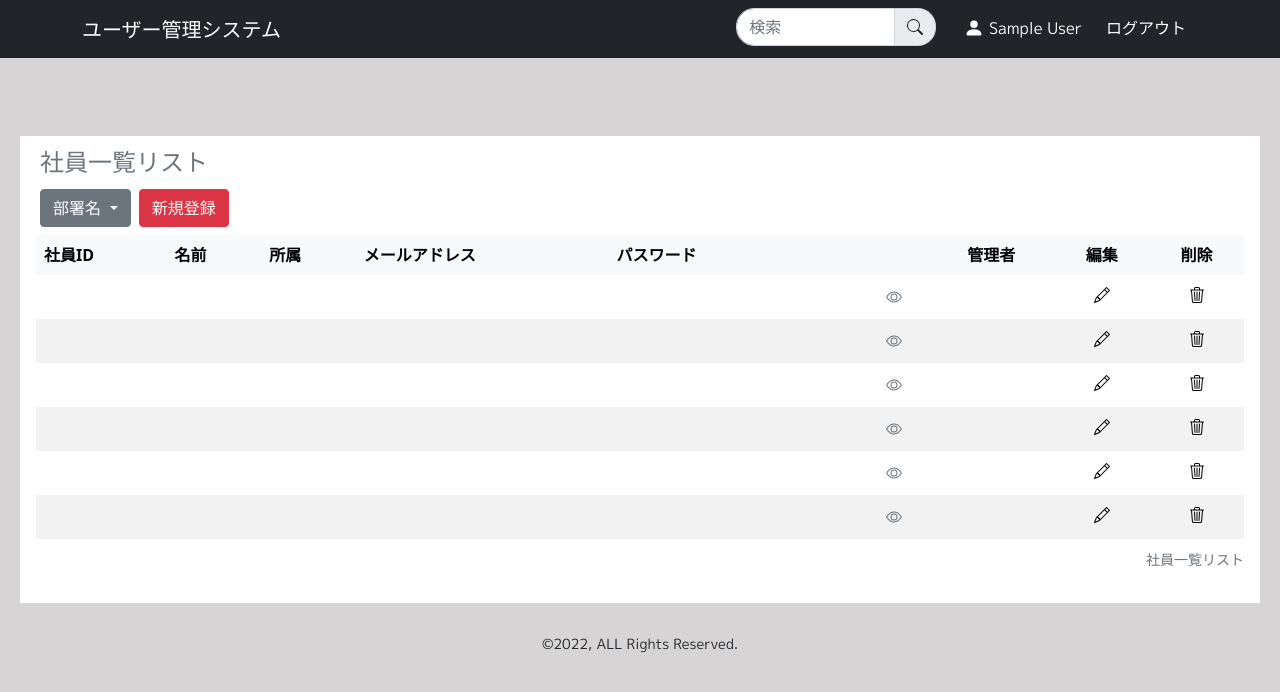
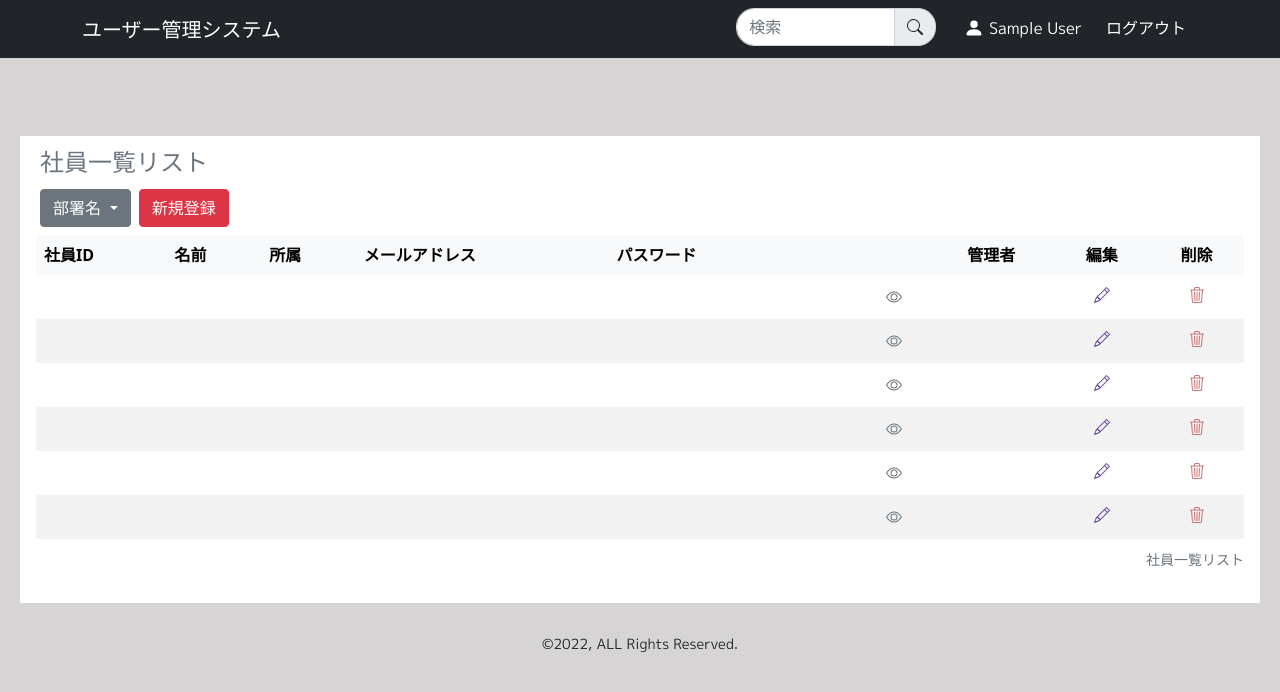
Before and after one commit to yantyal/my_project, a Flask app: page /user/list in a window 1280 px wide. Shown: the top 692 px of the page. Run offline with Flask 2, Linux system fonts and the light colour scheme; the visitor is signed in with stand-in values (Sample User, id 1); parts of the project's set-up code (start-up, migrations or seed data) failed here and were passed over; some libraries are stand-ins or nearby versions.

Commit message:
管理者・編集・削除ボタンに色付け

```diff
--- a/my_app/static/css/style.css
+++ b/my_app/static/css/style.css
@@ -3,6 +3,8 @@
     --body-bg-color: rgba(204, 202, 202, 0.8);
     --bg-transparent: rgba(0, 0, 0, 0);
     --container-border: rgb(205, 204, 204);
+    --edit-btn-color: rgba(90, 50, 155, 0.9);
+    --delete-btn-color: rgba(199, 99, 99, 0.9);
 }
 a,
 p,
@@ -77,8 +79,11 @@ body{
     z-index: 2;
     transition: all 0.5s;
 }
-.btn-item svg{
-    color: black;
+.edit-btn-color{
+    color: var(--edit-btn-color);
+}
+.delete-btn-color{
+    color: var(--delete-btn-color);
 }
 
 /* 新規登録 */
--- a/my_app/templates/list.html
+++ b/my_app/templates/list.html
@@ -18,13 +18,13 @@
             <path d="M8.982 1.566a1.13 1.13 0 0 0-1.96 0L.165 13.233c-.457.778.091 1.767.98 1.767h13.713c.889 0 1.438-.99.98-1.767L8.982 1.566zM8 5c.535 0 .954.462.9.995l-.35 3.507a.552.552 0 0 1-1.1 0L7.1 5.995A.905.905 0 0 1 8 5zm.002 6a1 1 0 1 1 0 2 1 1 0 0 1 0-2z"/>
         </symbol>
     </svg>
-    <svg xmlns="http://www.w3.org/2000/svg" width="16" height="16" fill="currentColor" class="bi bi-pencil" style="display: none;" viewBox="0 0 16 16">
-        <symbol id="edit">
+    <svg xmlns="http://www.w3.org/2000/svg" style="display: none;">
+        <symbol id="edit" fill="currentColor" viewBox="0 0 16 16">
             <path d="M12.146.146a.5.5 0 0 1 .708 0l3 3a.5.5 0 0 1 0 .708l-10 10a.5.5 0 0 1-.168.11l-5 2a.5.5 0 0 1-.65-.65l2-5a.5.5 0 0 1 .11-.168l10-10zM11.207 2.5 13.5 4.793 14.793 3.5 12.5 1.207 11.207 2.5zm1.586 3L10.5 3.207 4 9.707V10h.5a.5.5 0 0 1 .5.5v.5h.5a.5.5 0 0 1 .5.5v.5h.293l6.5-6.5zm-9.761 5.175-.106.106-1.528 3.821 3.821-1.528.106-.106A.5.5 0 0 1 5 12.5V12h-.5a.5.5 0 0 1-.5-.5V11h-.5a.5.5 0 0 1-.468-.325z"/>
         </symbol>
     </svg>
-    <svg xmlns="http://www.w3.org/2000/svg" width="16" height="16" fill="currentColor" class="bi bi-trash3" style="display: none;" viewBox="0 0 16 16">
-        <symbol id="delete">
+    <svg xmlns="http://www.w3.org/2000/svg" style="display: none;">
+        <symbol id="delete" fill="currentColor" viewBox="0 0 16 16">
             <path fill-rule="evenodd" d="M6.5 1a.5.5 0 0 0-.5.5v1h4v-1a.5.5 0 0 0-.5-.5h-3ZM11 2.5v-1A1.5 1.5 0 0 0 9.5 0h-3A1.5 1.5 0 0 0 5 1.5v1H2.506a.58.58 0 0 0-.01 0H1.5a.5.5 0 0 0 0 1h.538l.853 10.66A2 2 0 0 0 4.885 16h6.23a2 2 0 0 0 1.994-1.84l.853-10.66h.538a.5.5 0 0 0 0-1h-.995a.59.59 0 0 0-.01 0H11Zm1.958 1H3.042l.846 10.58a1 1 0 0 0 .997.92h6.23a1 1 0 0 0 .997-.92l.846-10.58Zm-7.487 1a.5.5 0 0 1 .528.47l.5 8.5a.5.5 0 0 1-.998.06L5 5.03a.5.5 0 0 1 .47-.53Zm5.058 0a.5.5 0 0 1 .47.53l-.5 8.5a.5.5 0 1 1-.998-.06l.5-8.5a.5.5 0 0 1 .528-.47ZM8 4.5a.5.5 0 0 1 .5.5v8.5a.5.5 0 0 1-1 0V5a.5.5 0 0 1 .5-.5Z"/>
         </symbol>
     </svg>
@@ -240,13 +240,13 @@
                                                     </div>
                                                 </td>
                                             {% endif %}
-                                            <td class="text-center align-items-center">
+                                            <td class="text-success text-center align-items-center">
                                                 <svg width="16" height="16"><use xlink:href="#check"></use></svg>
                                             </td>
                                             {% if session['management'] == 'Y' %}
                                                 <td class="text-center align-items-center">
                                                     <form action="/user/edit/{{user['employee_id']}}" method="POST">
-                                                        <button type="submit" class="text-center btn-item">
+                                                        <button type="submit" class="text-center btn-item edit-btn-color">
                                                             <svg width="16" height="16" class="mb-1"><use xlink:href="#edit"></use></svg>
                                                         </button>
                                                     </form>
@@ -287,14 +287,14 @@
                                             {% if session['management'] == 'Y' %}
                                             <td class="text-center align-items-center">
                                                 <form action="/user/edit/{{user['employee_id']}}" method="POST">
-                                                    <button type="submit" class="text-center btn-item">
+                                                    <button type="submit" class="text-center btn-item edit-btn-color">
                                                         <svg width="16" height="16" class="mb-1"><use xlink:href="#edit"></use></svg>
                                                     </button>
                                                 </form>
                                             </td>
                                             <td class="text-center align-items-center">
                                                 <form action="/user/delete/{{user['employee_id']}}" method="POST">
-                                                    <button type="submit" class="text-center btn-item delete">
+                                                    <button type="submit" class="text-center btn-item delete-btn-color delete">
                                                         <svg width="16" height="16" class="mb-1"><use xlink:href="#delete"></use></svg>
                                                     </button>
                                                 </form>
```
